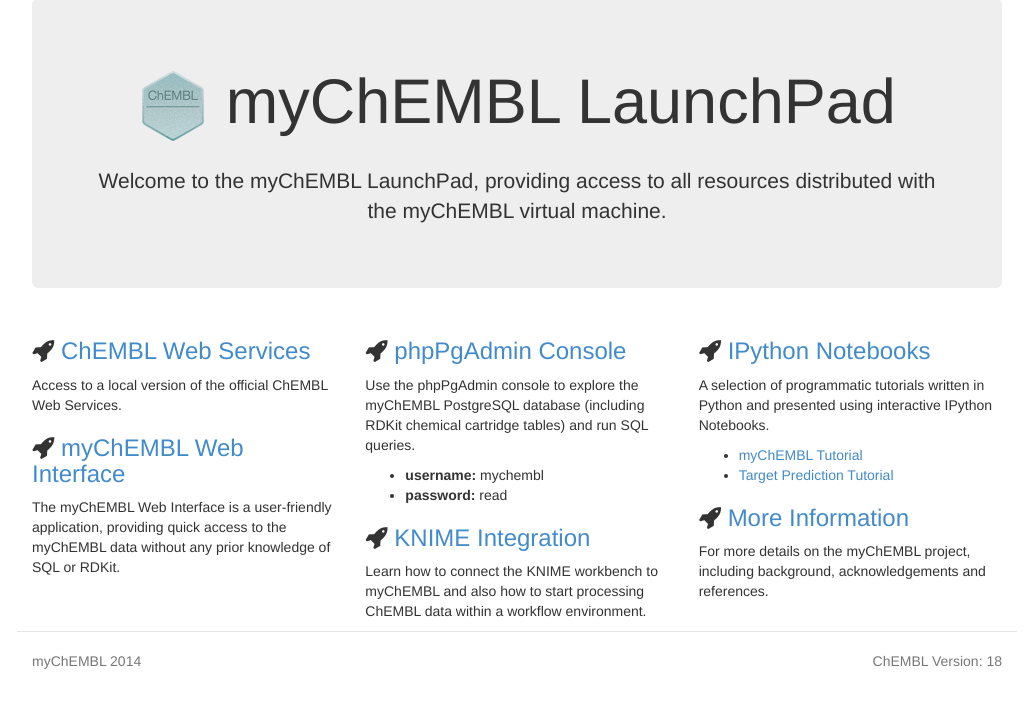
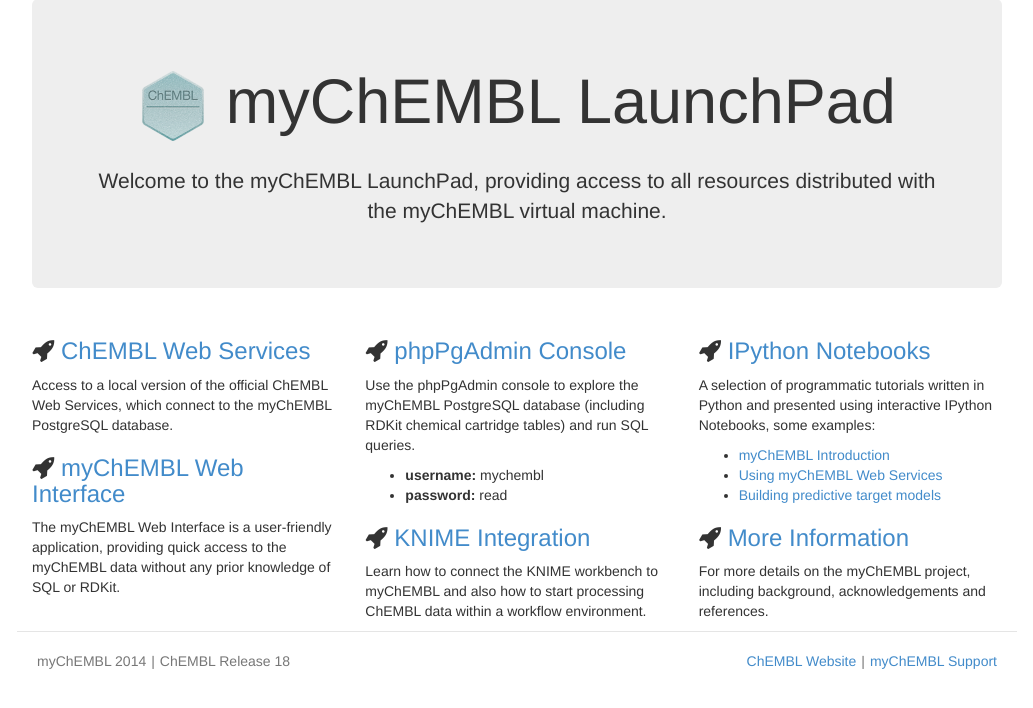
Before and after one commit to chembl/mychembl, a PHP site: page / in a window 1280 px wide. Shown: the part 21-729 px from the top of the page, without its empty margins (123-1156 px from the left). Run offline with PHP 8.4, Linux system fonts and the light colour scheme.

Commit message:
Updating launchpad documentation, adding support email address and fixing ipython notebook links

```diff
--- a/launchpad/assets/css/jumbotron-narrow.css
+++ b/launchpad/assets/css/jumbotron-narrow.css
@@ -89,3 +89,7 @@ body {
 .mychembl-faq * h4{
 	padding-top: 20px;
 }
+
+.footer * span{
+	padding: 0px 5px 0px 5px;
+}
--- a/launchpad/footer.php
+++ b/launchpad/footer.php
@@ -1,10 +1,10 @@
       <div class="row">
         <div class="footer">
           <div class="col-lg-6">
-            <p>myChEMBL 2014</p>
+            <p><span>myChEMBL 2014</span>|<span>ChEMBL Release 18</span></p>
           </div>
           <div class="col-lg-6">
-            <p class="text-right">ChEMBL Version: 18</p>
+            <p class="text-right"><span><a href="https://www.ebi.ac.uk/chembl/">ChEMBL Website</a></span>|<span><a href="mailto:mychembl@ebi.ac.uk">myChEMBL Support</a></span></p>
           </div>
         </div>
       </row>
--- a/launchpad/index.php
+++ b/launchpad/index.php
@@ -8,7 +8,7 @@
       <div class="row">
         <div class="col-lg-4">
           <h3><i class="fa fa-rocket"></i>&nbsp;<a href="chemblws/docs/">ChEMBL Web Services</a></h3>
-          <p>Access to a local version of the official ChEMBL Web Services.</p>
+          <p>Access to a local version of the official ChEMBL Web Services, which connect to the myChEMBL PostgreSQL database.</p>
 
           <h3><i class="fa fa-rocket"></i>&nbsp;<a href="mychembl/app/home.php">myChEMBL Web Interface</a></h3>
           <p>The myChEMBL Web Interface is a user-friendly application, providing quick access to the myChEMBL data without any prior knowledge of SQL or RDKit.</p>
@@ -33,10 +33,11 @@
         <div class="col-lg-4">
 
           <h3><i class="fa fa-rocket"></i>&nbsp;<a href="/" onclick="javascript:event.target.port=8888">IPython Notebooks</a></h3>
-          <p>A selection of programmatic tutorials written in Python and presented using interactive IPython Notebooks.</p>
+          <p>A selection of programmatic tutorials written in Python and presented using interactive IPython Notebooks, some examples:</p>
             <ul>
-              <li><a href="/notebooks/myChEMBL_tutorial.ipynb" onclick="javascript:event.target.port=8888">myChEMBL Tutorial</a></li>
-              <li><a href="/notebooks/myChEMBL_predict_targets.ipynb" onclick="javascript:event.target.port=8888">Target Prediction Tutorial</a></li>
+              <li><a href="/notebooks/01_myChEMBL_introduction.ipynb" onclick="javascript:event.target.port=8888">myChEMBL Introduction</a></li>
+              <li><a href="/notebooks/02_myChEMBL_web_services.ipynb" onclick="javascript:event.target.port=8888">Using myChEMBL Web Services</a></li>
+              <li><a href="/notebooks/03_myChEMBL_predict_targets.ipynb" onclick="javascript:event.target.port=8888">Building predictive target models</a></li>
             </ul>
           </p>
 
--- a/launchpad/more.php
+++ b/launchpad/more.php
@@ -26,7 +26,7 @@
           </p>
 
           <h4><i class="fa fa-rocket"></i>&nbsp;Who is using myChEMBL?</h4>
-          <p>We (the ChEMBL group) are using myChEMBL for training purposes and we are aware of many other academic and industrial users who have started using the system. We would like to hear from the community, so if you are using myChEMBL please let us know.</p>
+          <p>We (the ChEMBL group) are using myChEMBL for training purposes and we are aware of many other academic and industrial users who have started using the system. We would like to hear from the community, so if you are using myChEMBL please <a href="mailto:mychembl@ebi.ac.uk">let us know</a>.</p>
 
           <h4><i class="fa fa-rocket"></i>&nbsp;What is the difference between the <a href="/chemblws/docs/">myChEMBL Web Services</a> and the official <a href="https://www.ebi.ac.uk/chembl/ws">ChEMBL Web Services</a>?</h4>
           <p>Both sets of Web Services use the same codebase and expose the same set of methods to the end user, so they can be considered functionally identical. Please note the official ChEMBL Web Web Services use an Oracle database and the Accelrys Direct chemical cartridge, where as the myChEMBL Web Services use a PostrgreSQL database and the RDKit chemical cartridge. This change may lead to different chemical search results being returned.</p>
@@ -63,7 +63,7 @@
           <p>myChEMBL is a project which is still evolving so expect new tools to included with each new release. Please let us know of any tools and services you would like to see included in future myChEMBL releases.</p>
 
           <h4><i class="fa fa-rocket"></i>&nbsp;Are there any acknowledgements?</h4>
-          <p>Yes, we thank the people involved in the following projects, whose software, tools and libraries are used to help build the myChEMBL Virtual Machine and related applications. We have made every effort to acknowledge everyone involved, but please get in touch if your acknowledgement is missing from the list below.</p>
+          <p>Yes, we thank the people involved in the following projects, whose software, tools and libraries are used to help build the myChEMBL Virtual Machine and related applications. We have made every effort to acknowledge everyone involved, but please <a href="mailto:mychembl@ebi.ac.uk">get in touch</a> if your acknowledgement is missing from the list below.</p>
           <p class="mychembl-acknowledge text-center">
             <span><a href="http://www.rdkit.org/"><img src="/assets/img/rdkit.png" /></a></span>
             <span><a href="http://www.postgresql.org/"><img class="ack-logo-width" src="/assets/img/postgresql.png" /></a></span>
```
